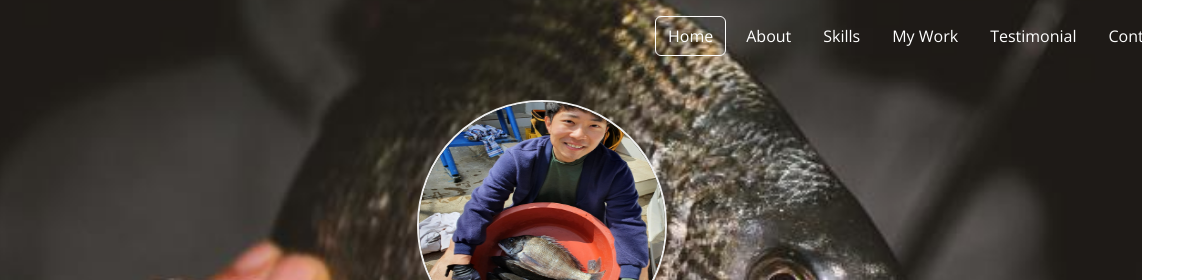
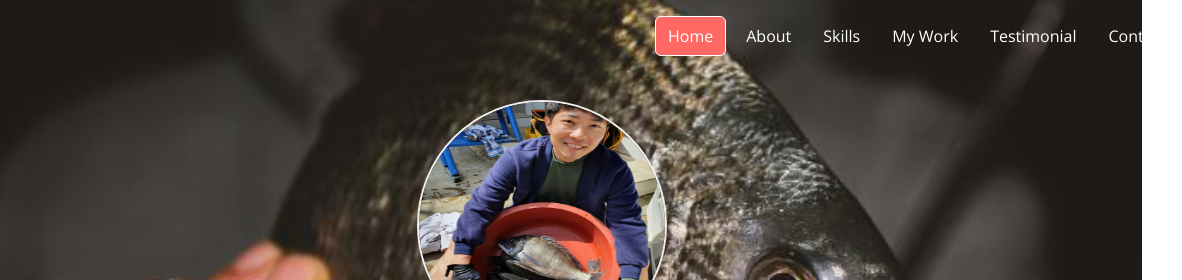
Before and after one commit to 1005jsc/portfoliosample, a plain HTML site: page index.html in a window 1280 px wide. Both pictures are taken after a click on the item "Home". Shown: the top 280 px of the page, 98-1280 px from the left. Drawn offline with nearby package versions, Linux system fonts and the light colour scheme.

Commit message:
JS:navbar-li-active-state-fix

```diff
--- a/main.js
+++ b/main.js
@@ -14,6 +14,7 @@ document.addEventListener('scroll', () => {
 });
 
 //2. JS: navbar (navbar li 누르면 해당navbar 위치로 이동)
+//2.1 navbar li 누르면 하이라이트 될 수 있도록
 const contactMe = document.querySelector('.home__contact');
 contactMe.addEventListener('click', () => {
   console.log('click confirmed')
@@ -21,12 +22,21 @@ contactMe.addEventListener('click', () => {
 });
 
 const navbarMenu = document.querySelector('.navbar__menu');
+const navbarMenuItems = document.querySelectorAll('.navbar__menu__item');
 navbarMenu.addEventListener('click', e => {
   const target = e.target;
   const link = target.dataset.link;
+
   if(link == null) {
     return;
   }
+  navbarMenuItems.forEach((item) => {
+    item.classList.remove('active')
+  });
+
+  target.classList.add('active');
+
+
   const scrollTo = document.querySelector(link);
   scrollTo.scrollIntoView({behavior: "smooth"});
 
--- a/style.css
+++ b/style.css
@@ -171,6 +171,7 @@ button {
 
 .navbar__menu__item.active {
   border: 1px solid var(--color-white);
+  background-color: var(--color-dark-pink);
 }
 
 .navbar__menu__item:hover {
```
